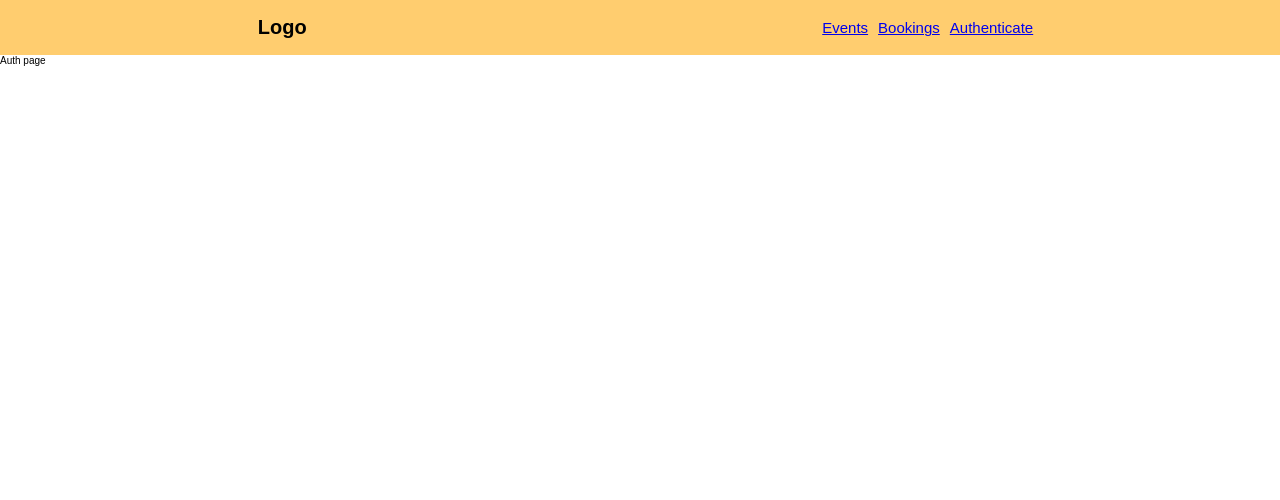
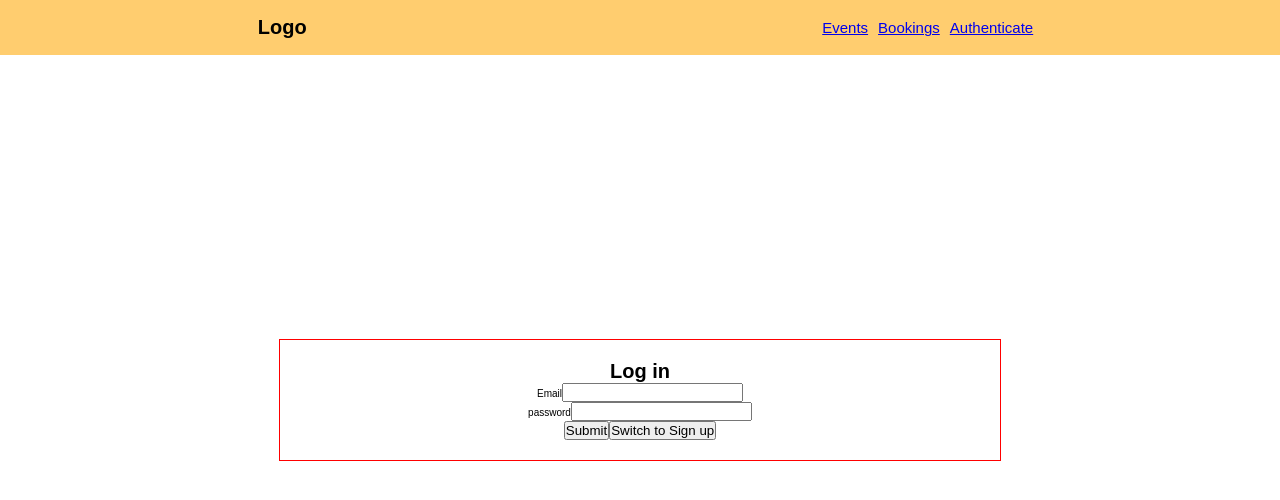
Before and after one commit to ryaaanandrew/event-booking-app, a React (Create React App) app in the folder client/: page /auth in a window 1280 px wide. Shown: the top 500 px of the page. Built offline with nearby package versions, Linux system fonts and the light colour scheme.

Commit message:
added fuctionality to login/signup page

```diff
--- a/client/package.json
+++ b/client/package.json
@@ -32,6 +32,7 @@
     ]
   },
   "devDependencies": {
+    "babel-preset-stage-2": "^6.24.1",
     "eslint": "^5.16.0",
     "eslint-plugin-react": "^7.14.3"
   }
--- a/client/src/css/styles.css
+++ b/client/src/css/styles.css
@@ -1,3 +1,17 @@
+.authform {
+  padding: 2rem 4rem;
+  margin: 0 auto;
+  width: 50%;
+  position: absolute;
+  border: 1px solid red;
+  top: 50%;
+  left: 50%;
+  transform: translate(-50%, -50%);
+  display: flex;
+  flex-direction: column;
+  justify-content: space-around;
+  align-items: center; }
+
 * {
   padding: 0;
   margin: 0;
@@ -9,6 +23,9 @@ html {
 
 ul li {
   list-style-type: none; }
+
+.main-content {
+  height: 90vh; }
 
 .main-navigation {
   width: 100%;
--- a/client/src/pages/Auth.js
+++ b/client/src/pages/Auth.js
@@ -1,9 +1,95 @@
 import React, { Component } from 'react';
 
 class Auth extends Component {
+    state = {
+        isLogIn: true
+    }
+    constructor(props) {
+        super(props);
+        this.emailEl = React.createRef();
+        this.passwordEl = React.createRef();
+    }
+
+    submitHandler = e => {
+        e.preventDefault();
+        const email = this.emailEl.current.value;
+        const password = this.passwordEl.current.value;
+
+        if(email.trim().length === 0 || password.trim().length === 0) {
+            return;
+        };
+
+        let requestBody = {
+            query: `
+                query {
+                    login(email: "${email}", password: "${password}") {
+                        userId
+                        token
+                        tokenExpiration
+                    }
+                }
+            `
+        };
+
+        if(!this.state.isLogIn) {
+            requestBody = {
+                query: `
+                    mutation {
+                        createUser(userInput:{email:"${email}", password:"${password}"}){
+                            _id
+                            email
+                        }
+                    }
+                `
+            };
+        };
+
+
+
+        fetch('http://localhost:4000/graphql', {
+            method: 'POST',
+            body: JSON.stringify(requestBody),
+            headers: {
+                'Content-Type': 'application/json'
+            }
+        })
+        .then(res => {
+            if(res.status !== 200 && res.status !== 201) {
+                throw new Error('failed');
+            }
+            return res.json();
+        })
+        .then(res => {
+            console.log(res);
+        })
+        .catch(err => {
+            console.log(err);
+        });
+    };
+
+    switchModeHandler = () => {
+        this.setState(prevProps => {
+            return { isLogIn: !prevProps.isLogIn };
+        })
+    }
+
     render() {
         return (
-            <div>Auth page</div>
+            <form className='authform' onSubmit={e => this.submitHandler(e)}>
+                <h1>{ this.state.isLogIn ? 'Log in' : 'Sign up'}</h1>
+                <div className="authform__control">
+                    <label htmlFor="email">Email</label>
+                    <input type="text" id='email' ref={this.emailEl} />
+                </div>
+                <div className="authform__control">
+                    <label htmlFor="password">password</label>
+                    <input type="text" id='password' ref={this.passwordEl} />
+                </div>
+                <div className="authform__actions">
+                <button type='submit'>Submit</button>
+                <button type='button' onClick={this.switchModeHandler}>Switch to { this.state.isLogIn ? 'Sign up' : 'Log in'}</button>
+                </div>
+            </form>
         );
     };
 };
--- /dev/null
+++ b/client/src/sass/form.scss
@@ -0,0 +1,16 @@
+.authform {
+    padding: 2rem 4rem;
+    margin: 0 auto;
+    width: 50%;
+    position: absolute;
+    border: 1px solid red;
+
+    top: 50%;
+    left: 50%;
+    transform: translate(-50%, -50%);
+
+    display: flex;
+    flex-direction: column;
+    justify-content: space-around;
+    align-items: center;
+}
--- a/client/src/sass/main.scss
+++ b/client/src/sass/main.scss
@@ -1,3 +1,5 @@
+@import "./form";
+
 * {
     padding: 0;
     margin: 0;
@@ -11,6 +13,10 @@ html {
 
 ul li {
     list-style-type: none;
+}
+
+.main-content {
+    height: 90vh;
 }
 
 .main-navigation {
```
Also changed, not shown: 2 other files (tests, documents, lock files or other folders).
